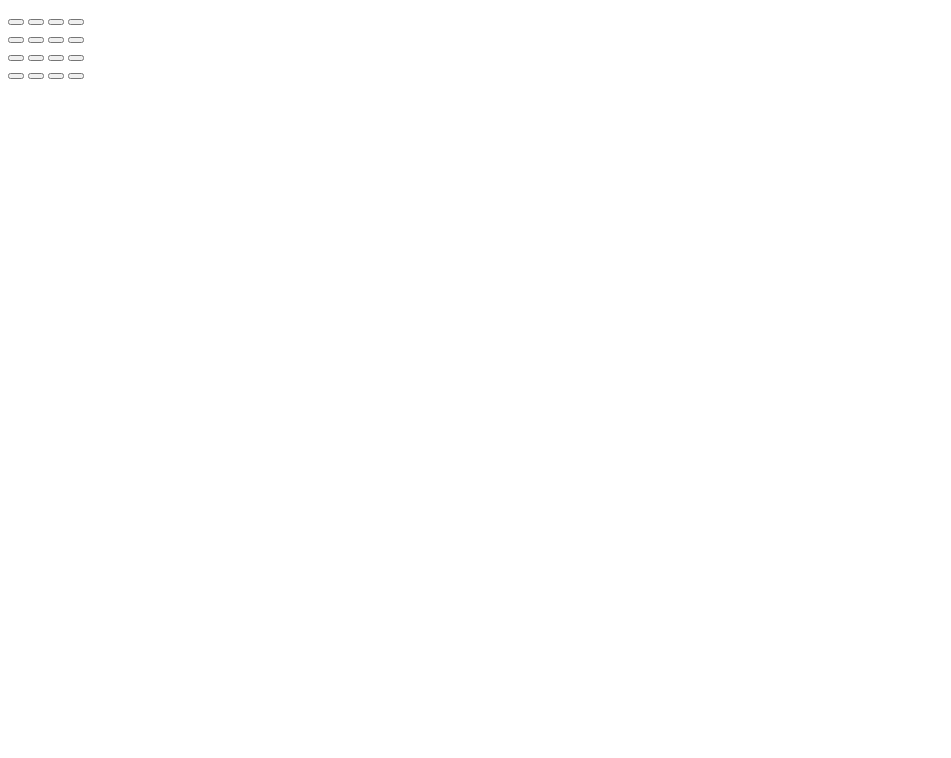
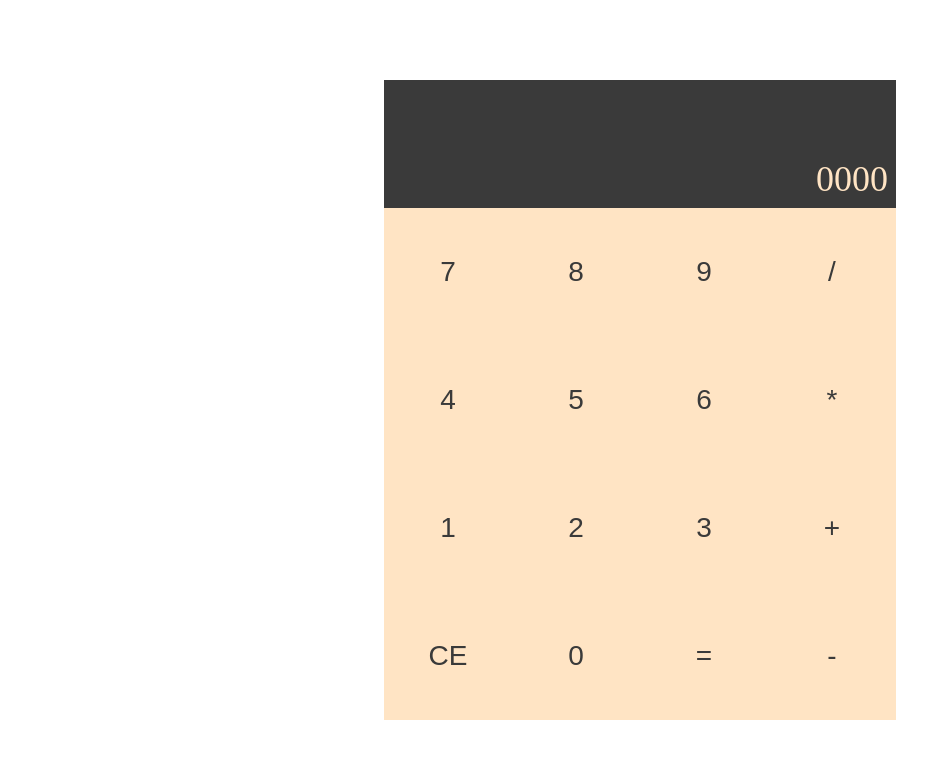
Before and after one commit to jamescln/calculator, a plain HTML site: page index.html in a window 1280 px wide. Shown: the whole page, without its empty margins (0-951 px from the left). Drawn offline with Linux system fonts and the light colour scheme.

Commit message:
Apply basic styles to calculator

```diff
--- a/index.html
+++ b/index.html
@@ -5,35 +5,35 @@
     <meta http-equiv="X-UA-Compatible" content="IE=edge" />
     <meta name="viewport" content="width=device-width, initial-scale=1.0" />
     <link rel="stylesheet" href="style.css" />
-    <title>Document</title>
+    <title>Calculator</title>
   </head>
   <body>
     <div class="container">
       <div class="calculator-container">
-        <div class="screen"></div>
+        <div class="screen">0000</div>
         <div class="button-row">
-          <button class="number-button"></button>
-          <button class="number-button"></button>
-          <button class="number-button"></button>
-          <button class="divide-button"></button>
+          <button class="number-button">7</button>
+          <button class="number-button">8</button>
+          <button class="number-button">9</button>
+          <button class="number-button">/</button>
         </div>
         <div class="button-row">
-          <button class="number-button"></button>
-          <button class="number-button"></button>
-          <button class="number-button"></button>
-          <button class="multiply-button"></button>
+          <button class="number-button">4</button>
+          <button class="number-button">5</button>
+          <button class="number-button">6</button>
+          <button class="number-button">*</button>
         </div>
         <div class="button-row">
-          <button class="number-button"></button>
-          <button class="number-button"></button>
-          <button class="number-button"></button>
-          <button class="add-button"></button>
+          <button class="number-button">1</button>
+          <button class="number-button">2</button>
+          <button class="number-button">3</button>
+          <button class="number-button">+</button>
         </div>
         <div class="button-row">
-          <button class="cancel-button"></button>
-          <button class="number-button"></button>
-          <button class="equals-button"></button>
-          <button class="subtract-button"></button>
+          <button class="number-button">CE</button>
+          <button class="number-button">0</button>
+          <button class="number-button">=</button>
+          <button class="number-button">-</button>
         </div>
       </div>
     </div>
--- a/style.css
+++ b/style.css
@@ -0,0 +1,54 @@
+* {
+  margin: 0;
+  padding: 0;
+  box-sizing: border-box;
+}
+
+.container {
+  display: flex;
+  height: 100vh;
+  width: 100vw;
+  align-items: center;
+  justify-content: center;
+}
+
+.calculator-container {
+  display: flex;
+  flex-direction: column;
+  height: 80vh;
+  width: 40vw;
+}
+
+button {
+  border: none;
+}
+
+.screen {
+  height: 20%;
+  width: 100%;
+  background-color: rgb(58, 58, 58);
+  color: bisque;
+  display: flex;
+  padding: 0.5rem;
+  align-items: flex-end;
+  justify-content: flex-end;
+  font-size: 2.25rem;
+}
+
+.button-row {
+  height: 20%;
+  width: 100%;
+  display: flex;
+  background-color: rgb(58, 58, 58);
+}
+
+.number-button {
+  height: 100%;
+  width: 25%;
+  background-color: bisque;
+  color: rgb(58, 58, 58);
+  display: flex;
+  align-items: center;
+  justify-content: center;
+  font-size: 1.75rem;
+}
```
